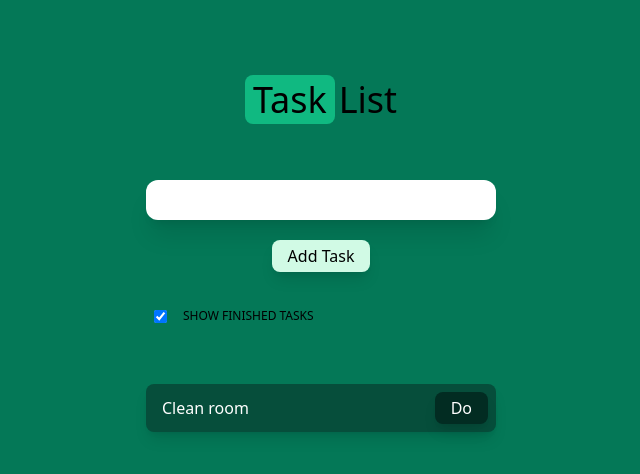
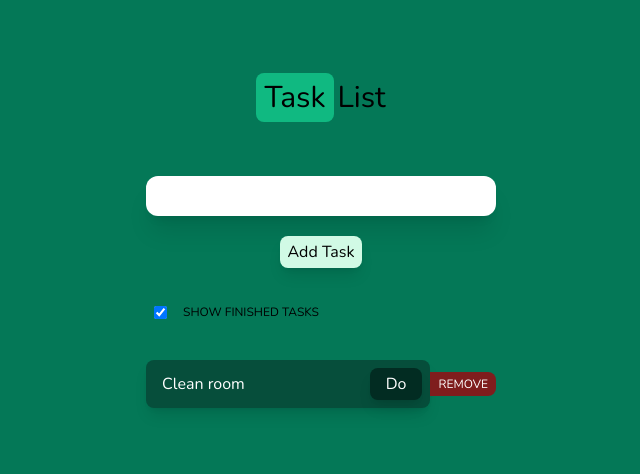
Before and after one commit to Antonioax/TaskList, a Vue app: page / in a window 1280 px wide. Shown: the top 474 px of the page, without its empty margins (319-959 px from the left). Built offline with nearby package versions, Linux system fonts and the light colour scheme.

Commit message:
Updated design

```diff
--- a/index.html
+++ b/index.html
@@ -1,10 +1,17 @@
 <!DOCTYPE html>
 <html lang="en">
   <head>
-    <meta charset="UTF-8">
-    <link rel="icon" href="/favicon.ico">
-    <meta name="viewport" content="width=device-width, initial-scale=1.0">
-    <title>Vite App</title>
+    <meta charset="UTF-8" />
+    <link rel="icon" href="/favicon.ico" />
+    <meta name="viewport" content="width=device-width, initial-scale=1.0" />
+    <title>TaskList</title>
+
+    <link rel="preconnect" href="https://fonts.googleapis.com" />
+    <link rel="preconnect" href="https://fonts.gstatic.com" crossorigin />
+    <link
+      href="https://fonts.googleapis.com/css2?family=Nunito:ital,wght@0,200..1000;1,200..1000"
+      rel="stylesheet"
+    />
   </head>
   <body class="bg-emerald-700">
     <div id="app"></div>
--- a/src/App.vue
+++ b/src/App.vue
@@ -9,8 +9,8 @@ import TaskList from "@/components/TaskList.vue";
     <section
       class="mt-20 flex flex-col gap-5 justify-center items-center w-[80%] max-w-[350px]"
     >
-      <div class="text-4xl font-thin mb-10">
-        <span class="bg-emerald-500 rounded-lg px-2 mr-1">Task</span>List
+      <div class="text-3xl font-thin mb-10">
+        <span class="bg-emerald-500 rounded-lg px-2 py-1 mr-1 font-thin">Task</span>List
       </div>
 
       <AddTask />
--- a/src/assets/styles.css
+++ b/src/assets/styles.css
@@ -1,3 +1,10 @@
 @tailwind base;
 @tailwind components;
 @tailwind utilities;
+
+* {
+  font-family: "Nunito", sans-serif;
+  font-optical-sizing: auto;
+  font-weight: 400;
+  font-style: normal;
+}
--- a/src/components/AddTask.vue
+++ b/src/components/AddTask.vue
@@ -20,7 +20,7 @@ const addNewTodo = () => {
     v-model="newTodo"
   />
   <button
-    class="bg-emerald-100 py-1 px-4 rounded-lg shadow-lg"
+    class="bg-emerald-100 py-1 px-2 rounded-lg shadow-lg"
     @click="addNewTodo"
   >
     Add Task
--- a/src/components/TaskList.vue
+++ b/src/components/TaskList.vue
@@ -8,11 +8,12 @@ const { addTodo, toggleTodo } = todoStore;
 </script>
 
 <template>
-  <div class="mt-10 flex flex-col gap-2 w-full">
+  <div class="mt-5 flex flex-col gap-2 w-full">
     <div
       v-for="t in filteredTodo"
-      class="bg-emerald-900 text-white py-2 px-2 pl-4 rounded-lg shadow-lg flex justify-between items-center"
+      class="flex justify-center items-center"
     >
+      <div class="flex-1 bg-emerald-900 text-white py-2 px-2 pl-4 rounded-lg shadow-lg flex justify-between items-center">
         <div :class="t.isFinished && 'line-through'">{{ t.text }}</div>
         <button
           class="bg-emerald-950 py-1 px-4 rounded-lg shadow-lg"
@@ -21,5 +22,7 @@ const { addTodo, toggleTodo } = todoStore;
           {{ !t.isFinished ? "Do" : "Undo" }}
         </button>
       </div>
+      <button class="bg-red-900 text-white h-6 px-2 text-xs rounded-r-lg">REMOVE</button>
+    </div>
   </div>
 </template>
```
Lines whose indentation alone changed are shown as unchanged.
